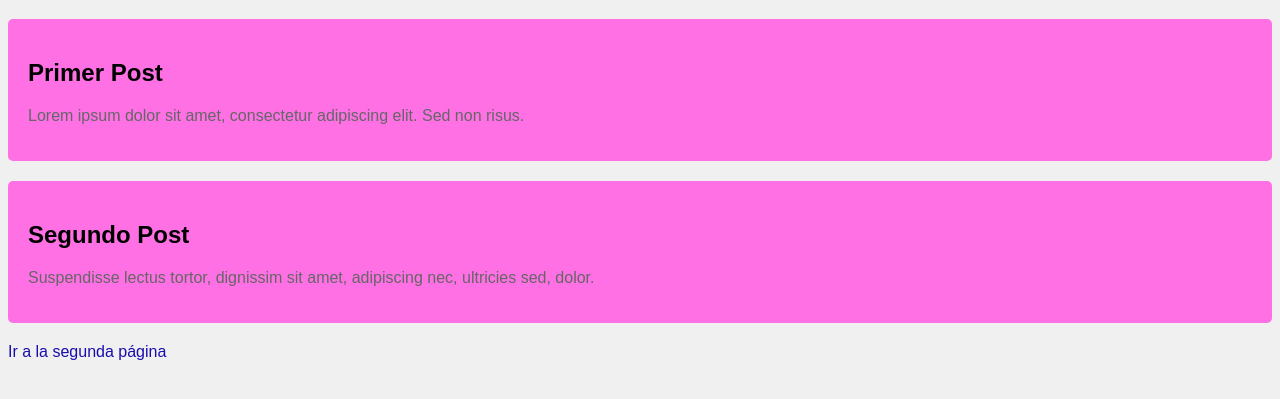
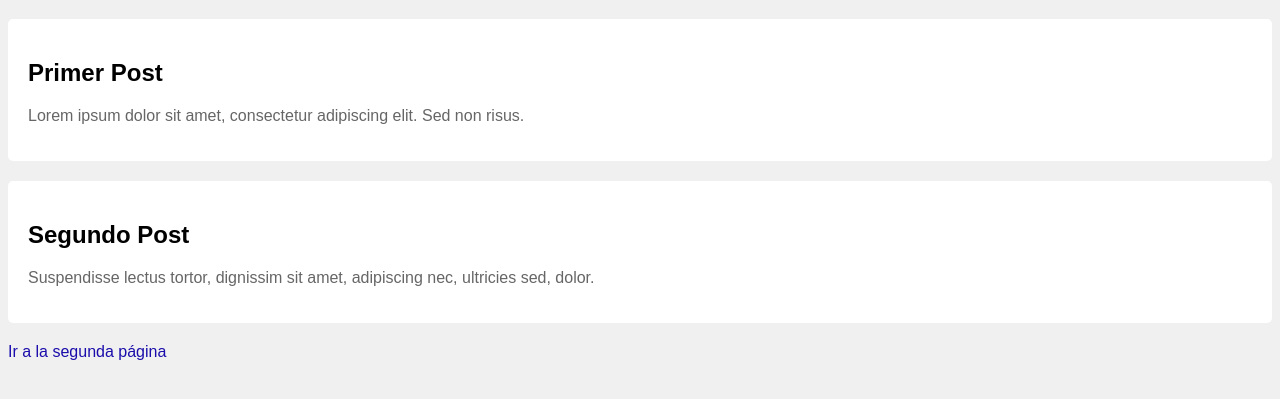
Before and after one commit to ErickDV/pruebaProyecto1Cloud, a plain HTML site: page index.html in a window 1280 px wide. Shown: the part 61-460 px from the top of the page. Drawn offline with Linux system fonts and the light colour scheme.

Commit message:
Color blanco

```diff
--- a/index.html
+++ b/index.html
@@ -7,7 +7,7 @@
         h1 { color: #333; }
         p { color: #666; }
         a { color: #1a0dab; text-decoration: none; }
-        .post { background-color: #ff70e5; padding: 20px; margin-bottom: 20px; border-radius: 5px; }
+        .post { background-color: #ffffff; padding: 20px; margin-bottom: 20px; border-radius: 5px; }
     </style>
 </head>
 <body>
```
